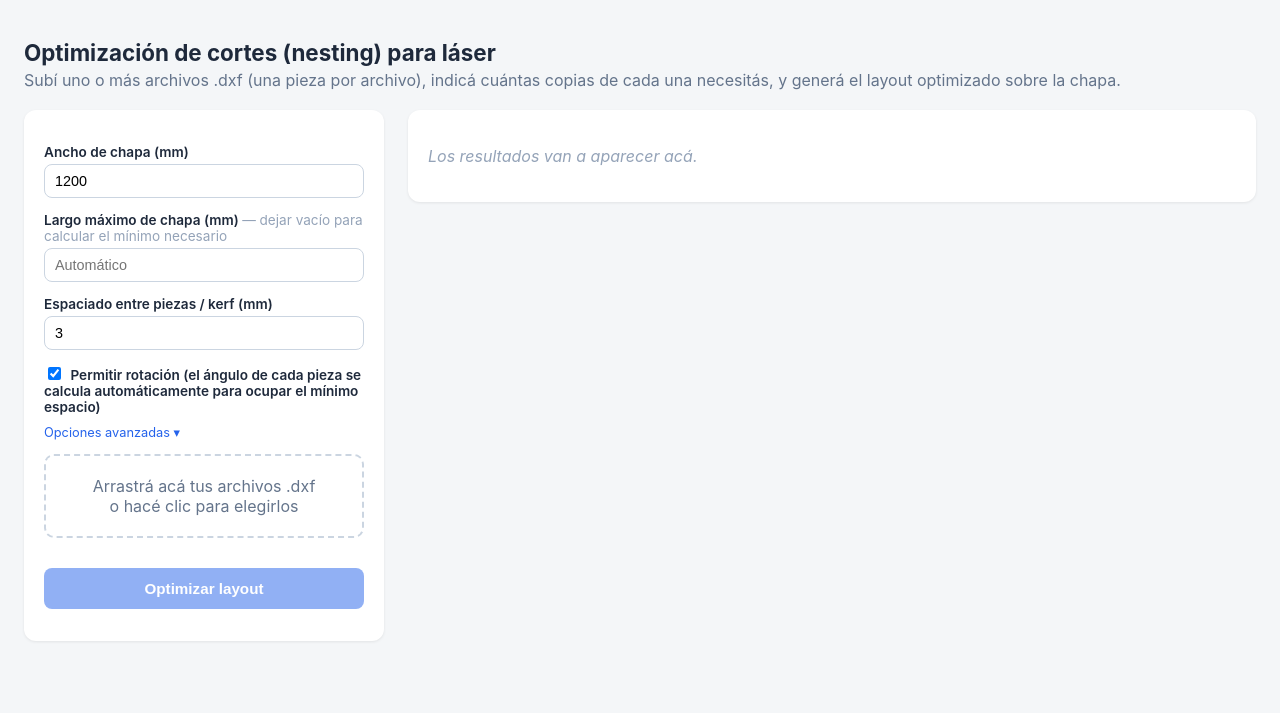
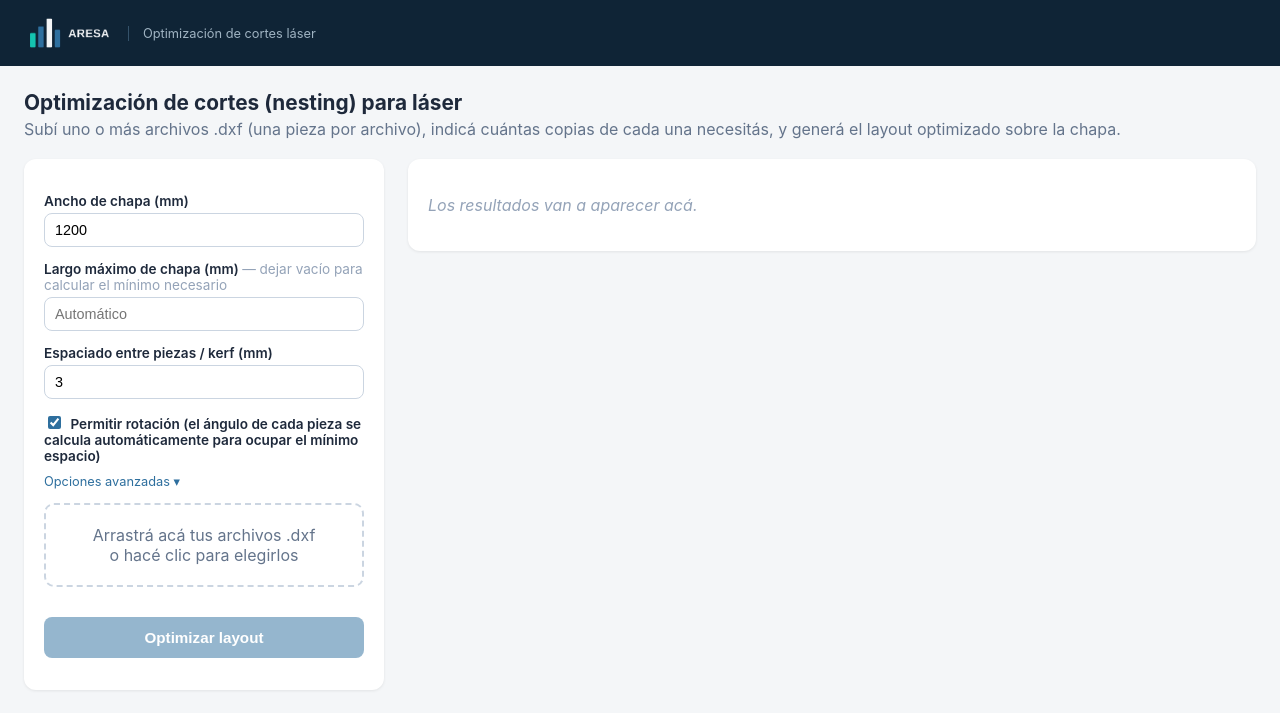
Before and after one commit to Servidortcha/Aresa-Nesting, a Flask app: page / in a window 1280 px wide. Shown: the top 713 px of the page. Run offline with Flask 3, Linux system fonts and the light colour scheme.

Commit message:
Update index.html

```diff
--- a/templates/index.html
+++ b/templates/index.html
@@ -2,12 +2,22 @@
 <html lang="es">
 <head>
 <meta charset="UTF-8">
-<title>Optimización de cortes láser (nesting)</title>
+<title>Aresa · Optimización de cortes láser</title>
+<link rel="icon" type="image/png" sizes="32x32" href="{{ url_for('static', filename='img/favicon-32.png') }}">
+<link rel="icon" type="image/png" sizes="16x16" href="{{ url_for('static', filename='img/favicon-16.png') }}">
+<link rel="apple-touch-icon" sizes="180x180" href="{{ url_for('static', filename='img/favicon-180.png') }}">
 <style>
-  :root { --accent:#2563eb; --bg:#0f172a; --panel:#1e293b; --text:#e2e8f0; --muted:#94a3b8; }
+  :root {
+    --accent:#2e6f9e; --accent-2:#1cc7ac;
+    --bg-dark:#0f2436; --panel:#1e293b; --text:#e2e8f0; --muted:#94a3b8;
+  }
   * { box-sizing: border-box; }
-  body { font-family: -apple-system, Segoe UI, Roboto, sans-serif; background:#f4f6f8; color:#1e293b; margin:0; padding:24px; }
-  h1 { font-size:1.4rem; margin-bottom:4px; }
+  body { font-family: -apple-system, Segoe UI, Roboto, sans-serif; background:#f4f6f8; color:#1e293b; margin:0; padding:0; }
+  header.brand { background:var(--bg-dark); padding:16px 24px; display:flex; align-items:center; gap:14px; }
+  header.brand img { height:34px; display:block; }
+  header.brand .tagline { color:#9fb3c2; font-size:.8rem; border-left:1px solid #34526a; padding-left:14px; margin-left:2px; }
+  main { padding:24px; }
+  h1 { font-size:1.3rem; margin:0 0 4px; }
   .sub { color:#64748b; margin-top:0; margin-bottom:20px; }
   .layout { display:flex; gap:24px; align-items:flex-start; flex-wrap:wrap; }
   .panel { background:#fff; border-radius:12px; padding:20px; box-shadow:0 1px 3px rgba(0,0,0,.08); }
@@ -15,7 +25,7 @@
   .panel-results { flex:1; min-width:400px; }
   label { display:block; font-size:.85rem; font-weight:600; margin:14px 0 4px; }
   input[type=number], select { width:100%; padding:8px 10px; border:1px solid #cbd5e1; border-radius:8px; font-size:.9rem; }
-  input[type=checkbox] { margin-right:6px; }
+  input[type=checkbox] { margin-right:6px; accent-color:var(--accent); }
   .row2 { display:flex; gap:10px; }
   .row2 > div { flex:1; }
   #drop { border:2px dashed #cbd5e1; border-radius:10px; padding:20px; text-align:center; color:#64748b; cursor:pointer; margin-top:14px; }
@@ -25,10 +35,11 @@
   .file-item span.name { flex:1; overflow:hidden; text-overflow:ellipsis; white-space:nowrap; }
   .file-item input { width:60px !important; }
   button#run { margin-top:18px; width:100%; background:var(--accent); color:#fff; border:none; padding:12px; border-radius:8px; font-size:.95rem; font-weight:600; cursor:pointer; }
+  button#run:hover:not(:disabled) { background:#255d85; }
   button#run:disabled { opacity:.5; cursor:not-allowed; }
   .sheet-card { margin-bottom:22px; }
   .sheet-head { display:flex; justify-content:space-between; align-items:center; margin-bottom:6px; }
-  .badge { background:#dcfce7; color:#166534; padding:2px 10px; border-radius:999px; font-size:.8rem; font-weight:600; }
+  .badge { background:#d7f7ef; color:#0f7a63; padding:2px 10px; border-radius:999px; font-size:.8rem; font-weight:600; }
   canvas { border:1px solid #e2e8f0; border-radius:8px; background:#fafafa; max-width:100%; }
   .dl { font-size:.85rem; color:var(--accent); text-decoration:none; margin-left:10px; }
   #status { margin-top:12px; font-size:.85rem; color:#64748b; }
@@ -38,6 +49,11 @@
 </style>
 </head>
 <body>
+<header class="brand">
+  <img src="{{ url_for('static', filename='img/logo-horizontal-blanco.png') }}" alt="Aresa">
+  <span class="tagline">Optimización de cortes láser</span>
+</header>
+<main>
   <h1>Optimización de cortes (nesting) para láser</h1>
   <p class="sub">Subí uno o más archivos .dxf (una pieza por archivo), indicá cuántas copias de cada una necesitás, y generá el layout optimizado sobre la chapa.</p>
 
@@ -223,7 +239,7 @@ function drawSheet(canvas, sheet, scale) {
   ctx.strokeStyle = '#94a3b8';
   ctx.strokeRect(0, 0, canvas.width, canvas.height);
 
-  const colors = ['#2563eb','#059669','#d97706','#dc2626','#7c3aed','#0891b2','#be185d','#65a30d'];
+  const colors = ['#1cc7ac','#2e6f9e','#d97706','#7c3aed','#dc2626','#0891b2','#be185d','#65a30d'];
   const nameColor = {};
   let ci = 0;
 
@@ -256,5 +272,6 @@ function drawSheet(canvas, sheet, scale) {
   });
 }
 </script>
+</main>
 </body>
 </html>
```
